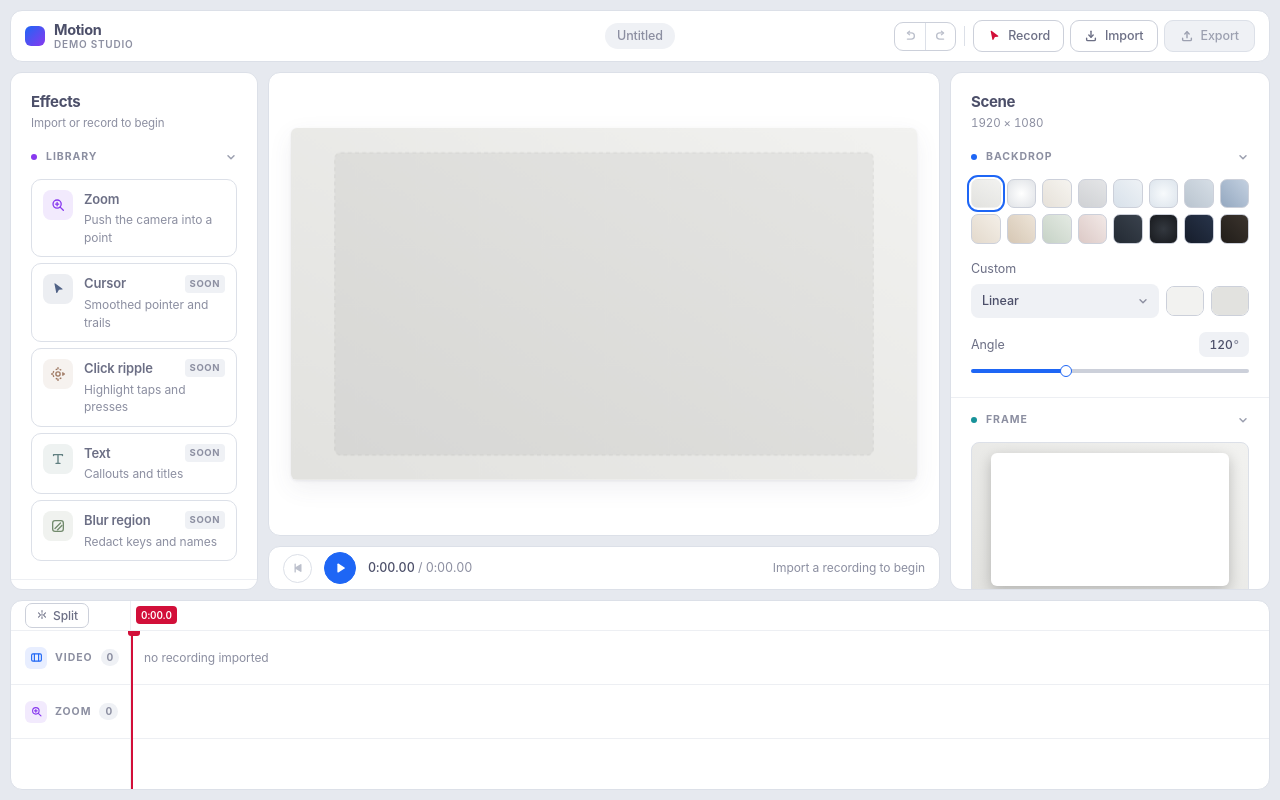
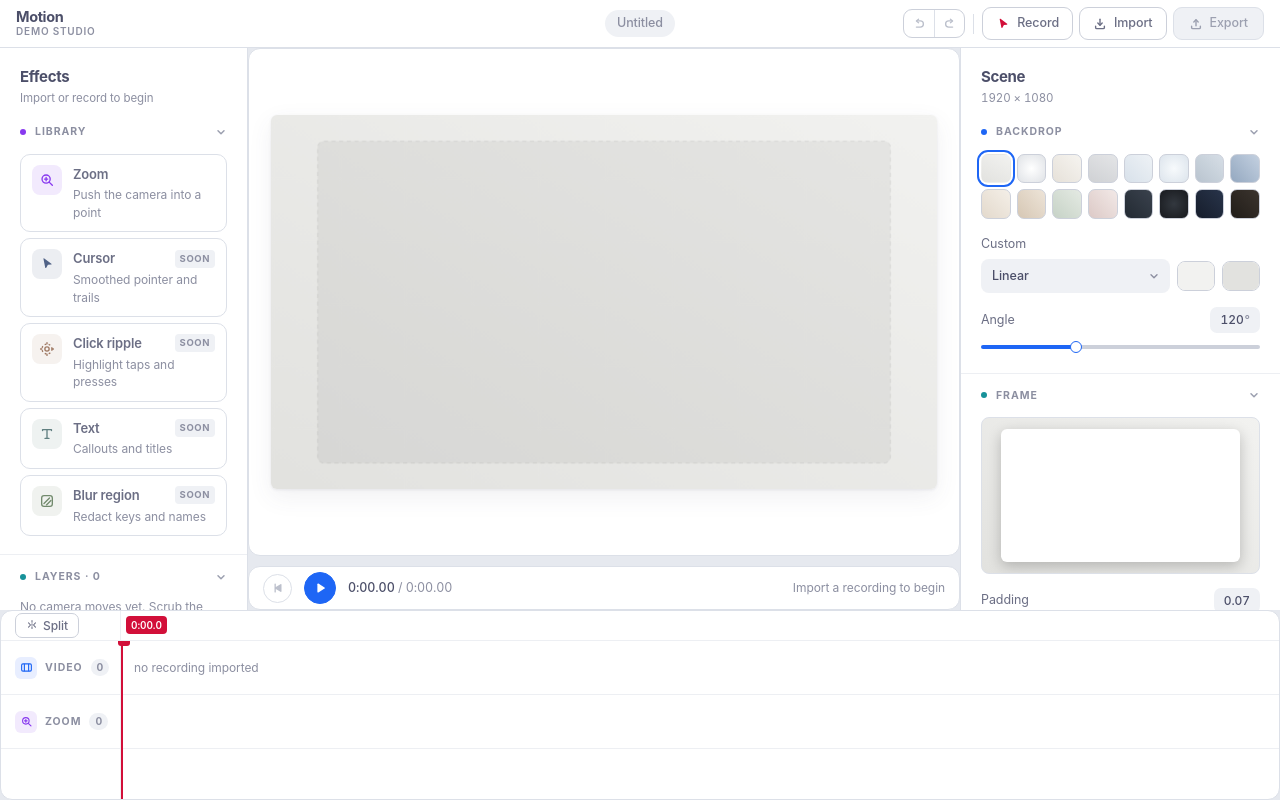
Before and after one commit to LUIDevo/motion, a React (Vite) app: page / in a window 1280 px wide. Built offline with nearby package versions, Linux system fonts and the light colour scheme.

Commit message:
changes to component structure

```diff
--- a/src/styles.css
+++ b/src/styles.css
@@ -116,27 +116,34 @@ select {
 
 /* ---------- shell ---------- */
 
+/* One continuous surface. The window edge is the frame, so nothing floats:
+   chrome is flush, regions are divided by hairlines, and the only region that
+   sits *back* is the stage — it drops to the page colour so the preview reads
+   as an object resting on a workspace rather than a fourth panel. */
 .app {
   height: 100vh;
   display: grid;
-  grid-template-rows: 52px 1fr 190px;
-  gap: 10px;
-  padding: 10px;
+  grid-template-rows: 48px 1fr 190px;
 }
 
 .body {
   display: grid;
   grid-template-columns: 248px 1fr 320px;
-  gap: 10px;
   min-height: 0;
 }
 
 .panel {
   background: var(--panel);
-  border: 1px solid var(--border);
-  border-radius: var(--r-panel);
   overflow-y: auto;
   min-height: 0;
+}
+
+.panel.library {
+  border-right: 1px solid var(--border);
+}
+
+.panel.inspector {
+  border-left: 1px solid var(--border);
 }
 
 .panel::-webkit-scrollbar {
@@ -160,23 +167,14 @@ select {
   display: grid;
   grid-template-columns: 1fr auto 1fr;
   align-items: center;
-  padding: 0 14px;
+  padding: 0 16px;
   background: var(--panel);
-  border: 1px solid var(--border);
-  border-radius: var(--r-panel);
+  border-bottom: 1px solid var(--border);
 }
 
 .brand {
   display: flex;
   align-items: center;
-  gap: 9px;
-}
-
-.logo {
-  width: 20px;
-  height: 20px;
-  border-radius: 6px;
-  background: linear-gradient(135deg, var(--ctp-blue), var(--ctp-mauve));
 }
 
 .brand-name {
```
